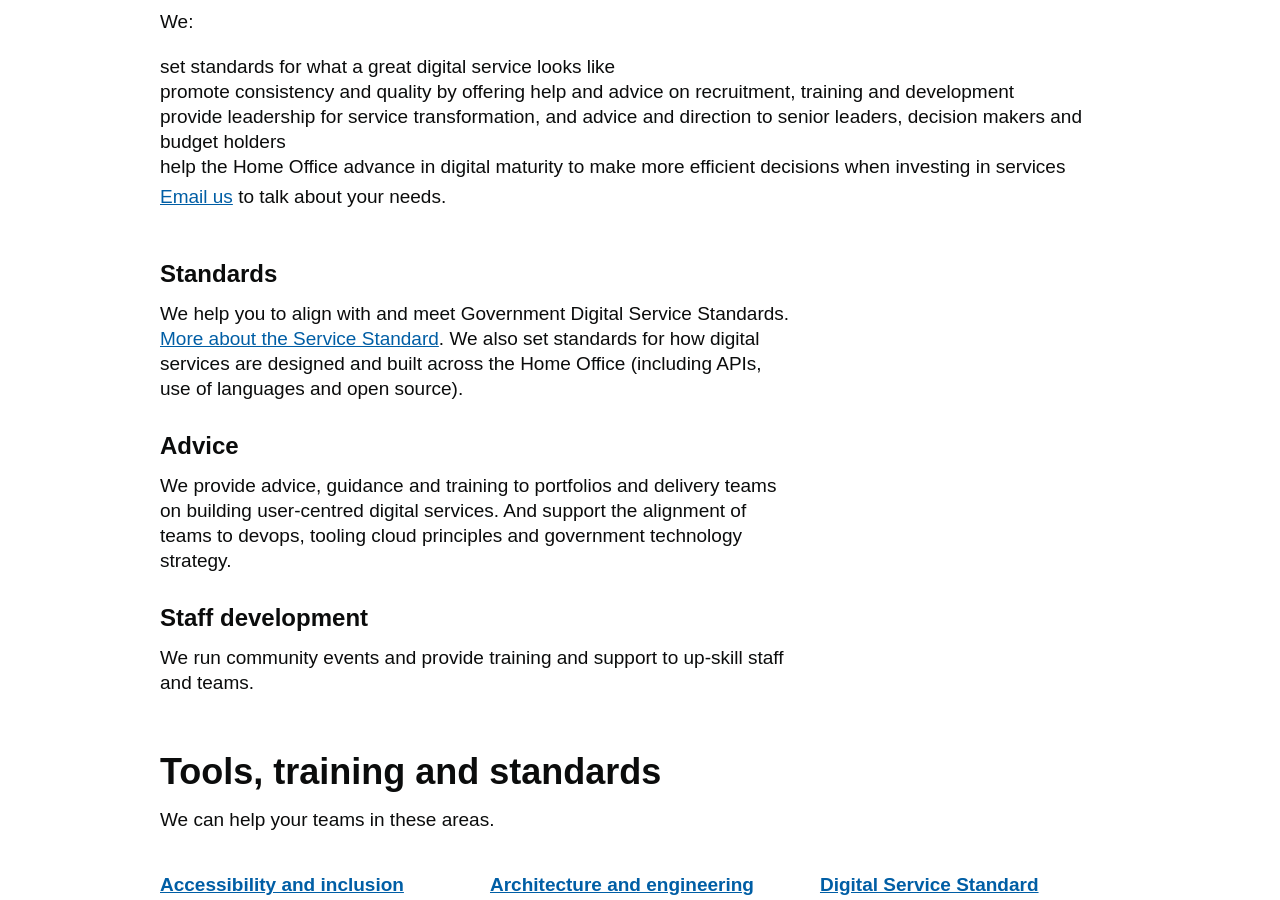
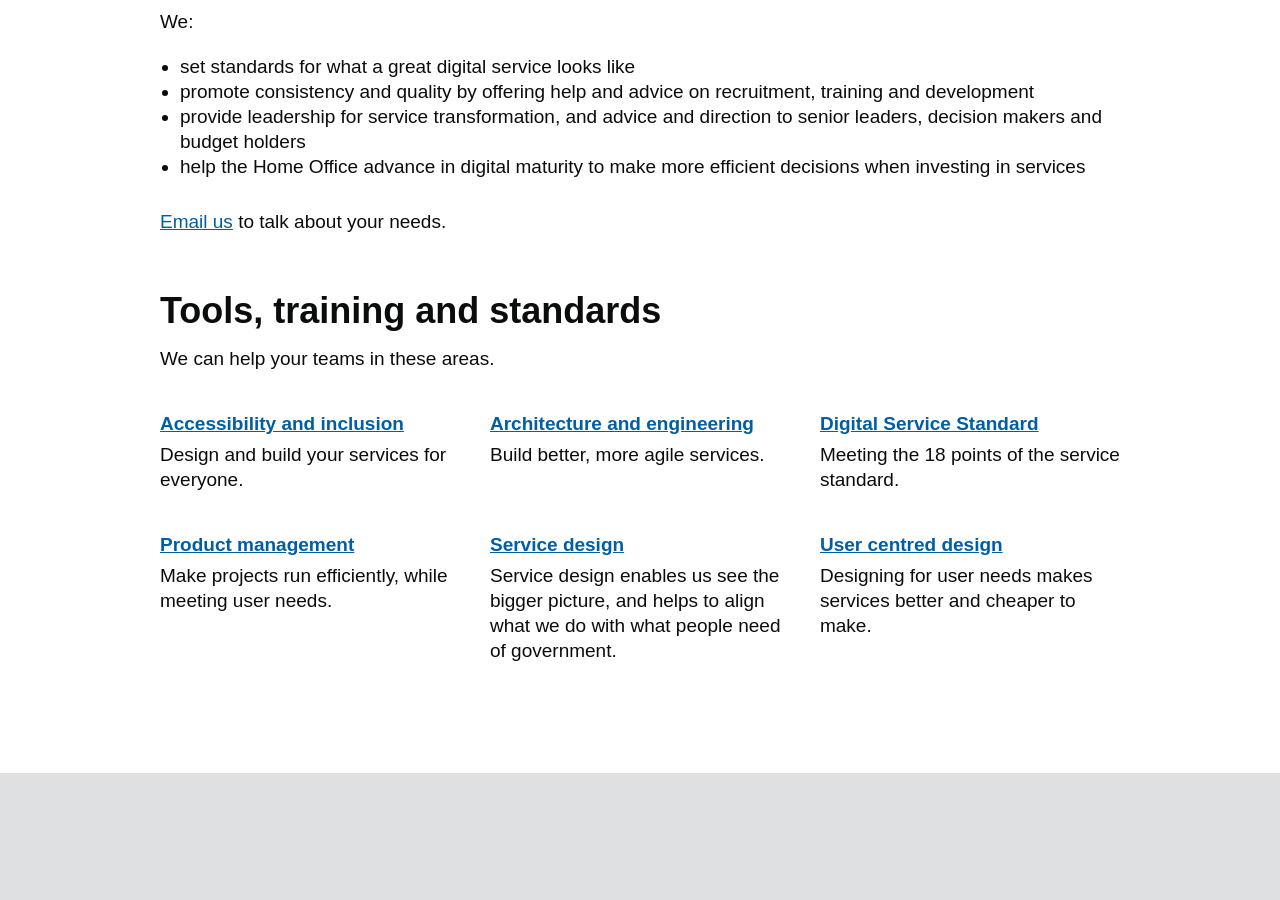
Before and after one commit to Abdul2/coe, a Jekyll site: the page built from index.md, in a window 1280 px wide and 900 px high, scrolled down 253 px. Built offline with Jekyll 4.4.1, drawn with Linux system fonts in a browser that asks for light colours; after the commit the page ends 1026 px from its top, so only the background shows below that.

Commit message:
dev: fix lists

```diff
--- a/_includes/intro.html
+++ b/_includes/intro.html
@@ -2,12 +2,12 @@
 
 <p class="lede">The Centre of Excellence provides digital and service leadership to portfolios and delivery teams across Home Office Digital, Data and Technology. </p>
 <p>We:</p>
-<ul>
+<ul class="list-bullet">
   <li>set standards for what a great digital service looks like</li>
   <li>promote consistency and quality by offering help and advice on recruitment, training and development
 </li>
   <li>provide leadership for service transformation, and advice and direction to senior leaders, decision makers and budget holders</li>
   <li>help the Home Office advance in digital maturity to make more efficient decisions when investing in services</li>
 </ul>
-
+<br>
 <p><a href="mailto:CentreOfExcellenceCentral@digital.homeoffice.gov.uk">Email us</a> to talk about your needs.</p>
--- a/_layouts/home.html
+++ b/_layouts/home.html
@@ -7,11 +7,11 @@ layout: default
     {% include intro.html %}
   </div>
 </div>
-<div class="grid-row">
+<!-- <div class="grid-row">
 
     {% include standards.html %}
 
-</div>
+</div> -->
 <div class="grid-row">
   <div class="column-full">
     {% include help.html %}
```
